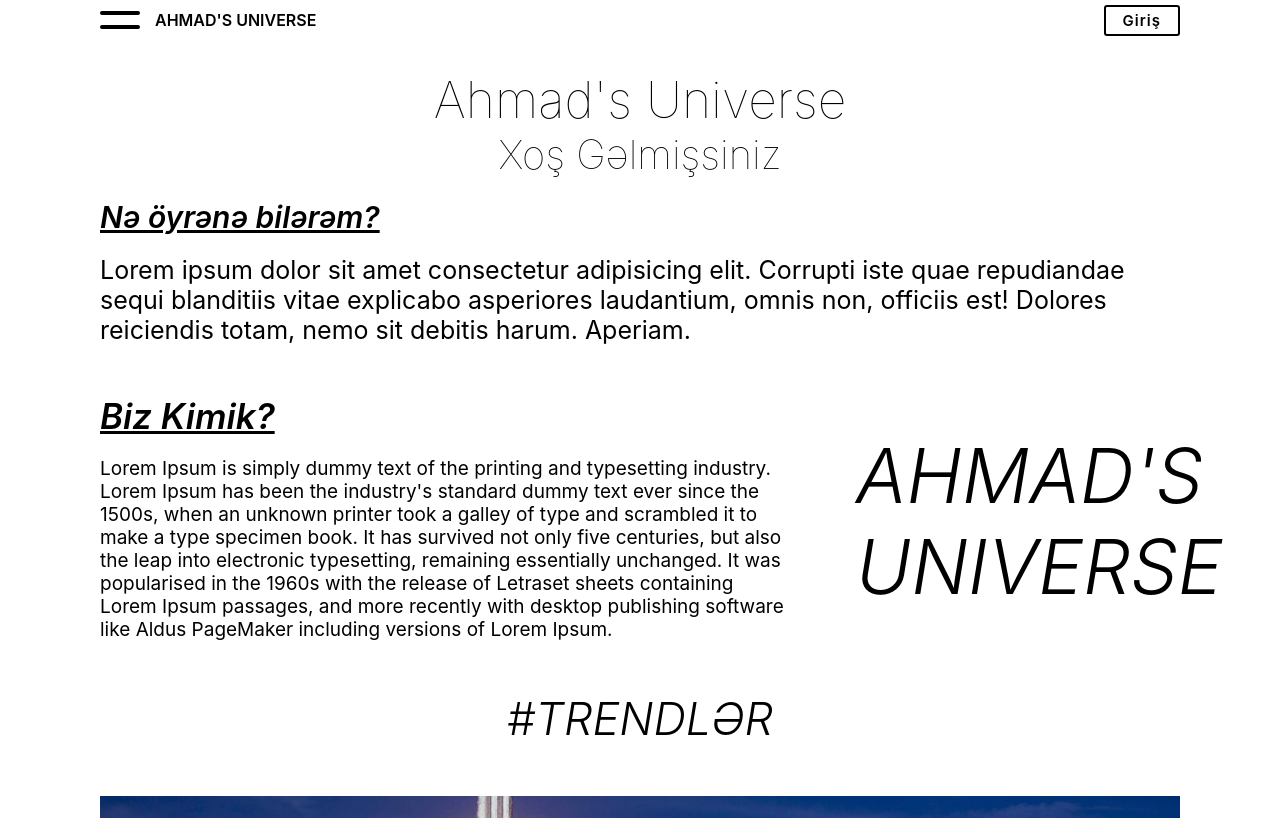
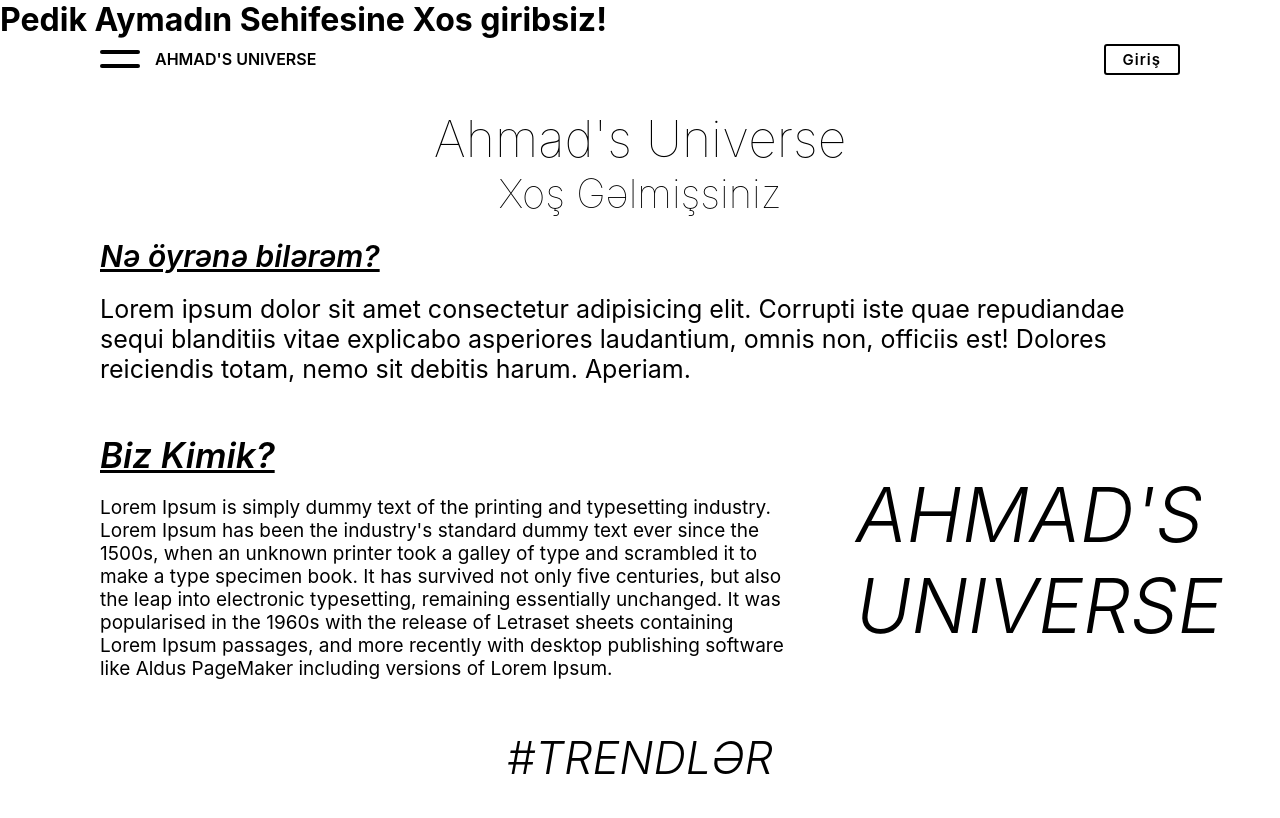
Before and after one commit to vsl-vl/Blog-Test-3, a plain HTML site: page index.html in a window 1280 px wide. Shown: the top 818 px of the page. Drawn offline with Linux system fonts and the light colour scheme.

Commit message:
Update index.html

```diff
--- a/index.html
+++ b/index.html
@@ -8,6 +8,11 @@
   <link rel="stylesheet" href="./index.css">
 </head>
 <body>
+
+
+  <h1>Pedik Aymadın Sehifesine Xos giribsiz!</h1>
+
+  <!----
 <div class="shadow"></div>
 
   <!-----------------------------------------CONTAINER---------------------------------------------->
@@ -145,5 +150,7 @@
 
 
   <script src="./index.js"></script>
+
+  -->
 </body>
 </html>
```
